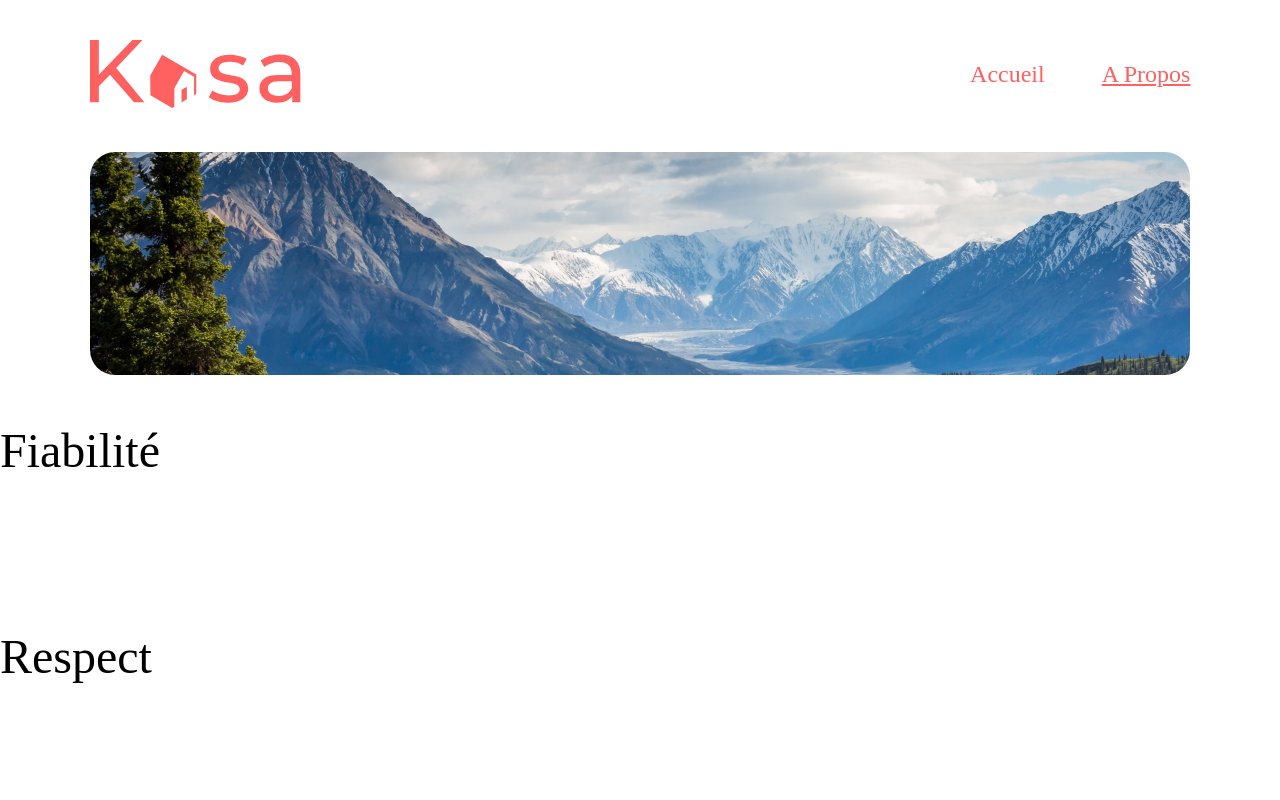
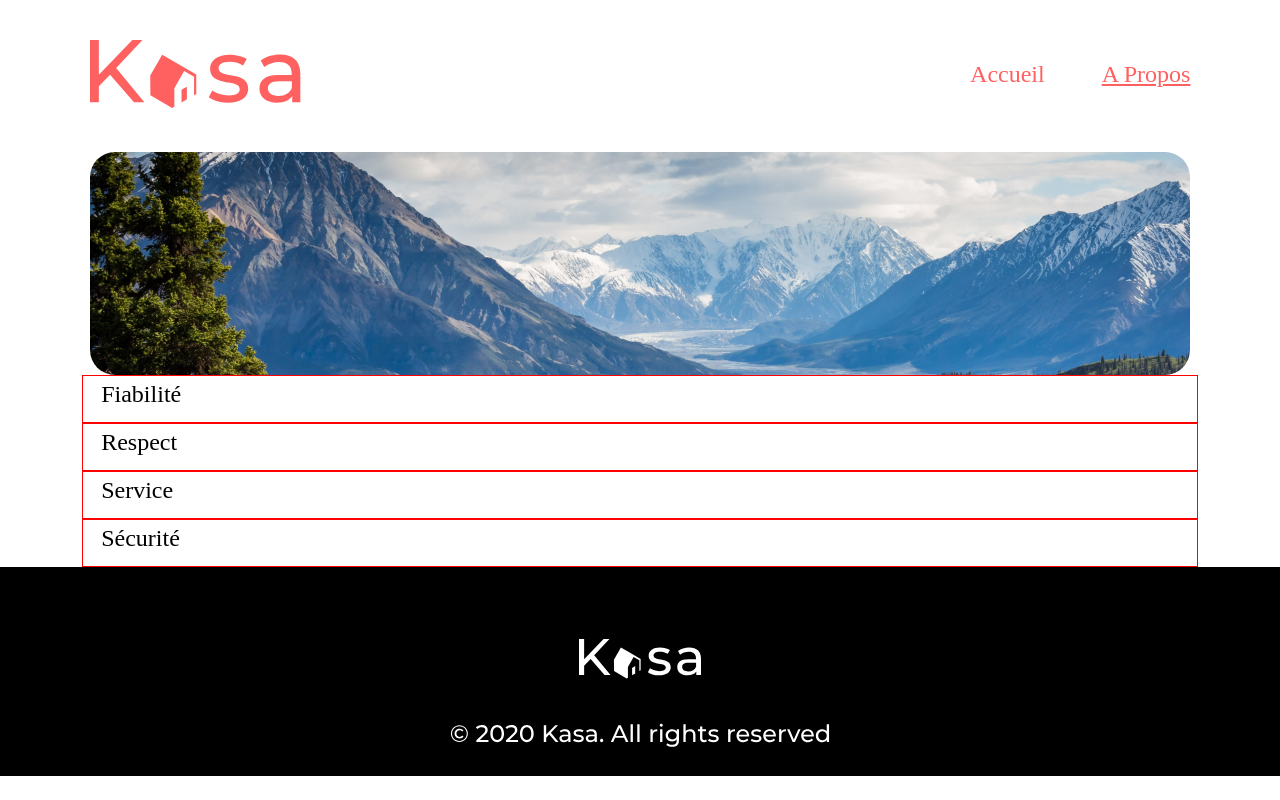
Before and after one commit to denisk13005/KirmannDenis_P11_18032021, a React (Create React App) app: page /about in a window 1280 px wide. Shown: the top 800 px of the page. Built offline with nearby package versions, Linux system fonts and the light colour scheme.

Commit message:
header aboutcontainer ok

```diff
--- a/src/App.jsx
+++ b/src/App.jsx
@@ -1,5 +1,4 @@
 import React from 'react'
-import Footer from './components/Footer'
 import Router from './Routes/Router'
 
 const App = () => {
--- a/src/components/AboutContainer.jsx
+++ b/src/components/AboutContainer.jsx
@@ -1,13 +1,23 @@
 import React from 'react'
 import arrow from '../assets/arrow.svg'
+import '../styles/components/aboutContainer.scss'
 
 const AboutContainer = (props) => {
   console.log(props.props.title)
+  const open = (e) => {
+    console.log(e.currentTarget.parentElement)
+    // e.currentTarget.toggle('active')
+    console.log('click')
+  }
   return (
-    <div>
+    <div className="container">
       <div className="headerAboutContainer">
         <p>{props.props.title}</p>
-        <img src={arrow} alt="chevron ouverture fermeture description" />
+        <img
+          onClick={open}
+          src={arrow}
+          alt="chevron ouverture fermeture description"
+        />
       </div>
     </div>
   )
--- a/src/pages/About.jsx
+++ b/src/pages/About.jsx
@@ -16,10 +16,8 @@ const About = () => {
     <div>
       <Header />
       <div className="banner"></div>
-      {aboutDatas.map((el) => (
-        <div>
-          <AboutContainer props={el} />
-        </div>
+      {aboutDatas.map((el, index) => (
+        <AboutContainer key={index} props={el} />
       ))}
       <Footer />
     </div>
--- /dev/null
+++ b/src/styles/components/aboutContainer.scss
@@ -0,0 +1,24 @@
+@import '../settings.scss';
+.container {
+  border: $border1;
+  width: 87%;
+  margin: auto;
+  .headerAboutContainer {
+    display: flex;
+    justify-content: space-between;
+    width: 100%;
+    img {
+      padding: 16px 30px;
+      cursor: pointer;
+      transition: transform 0.2s ease-in-out;
+    }
+    .active {
+      transform: rotate(180deg);
+    }
+    p {
+      margin: 0;
+      padding: 5px 18px;
+      font-size: 24px;
+    }
+  }
+}
```
Also changed, not shown: src/assets/arrow.svg.
